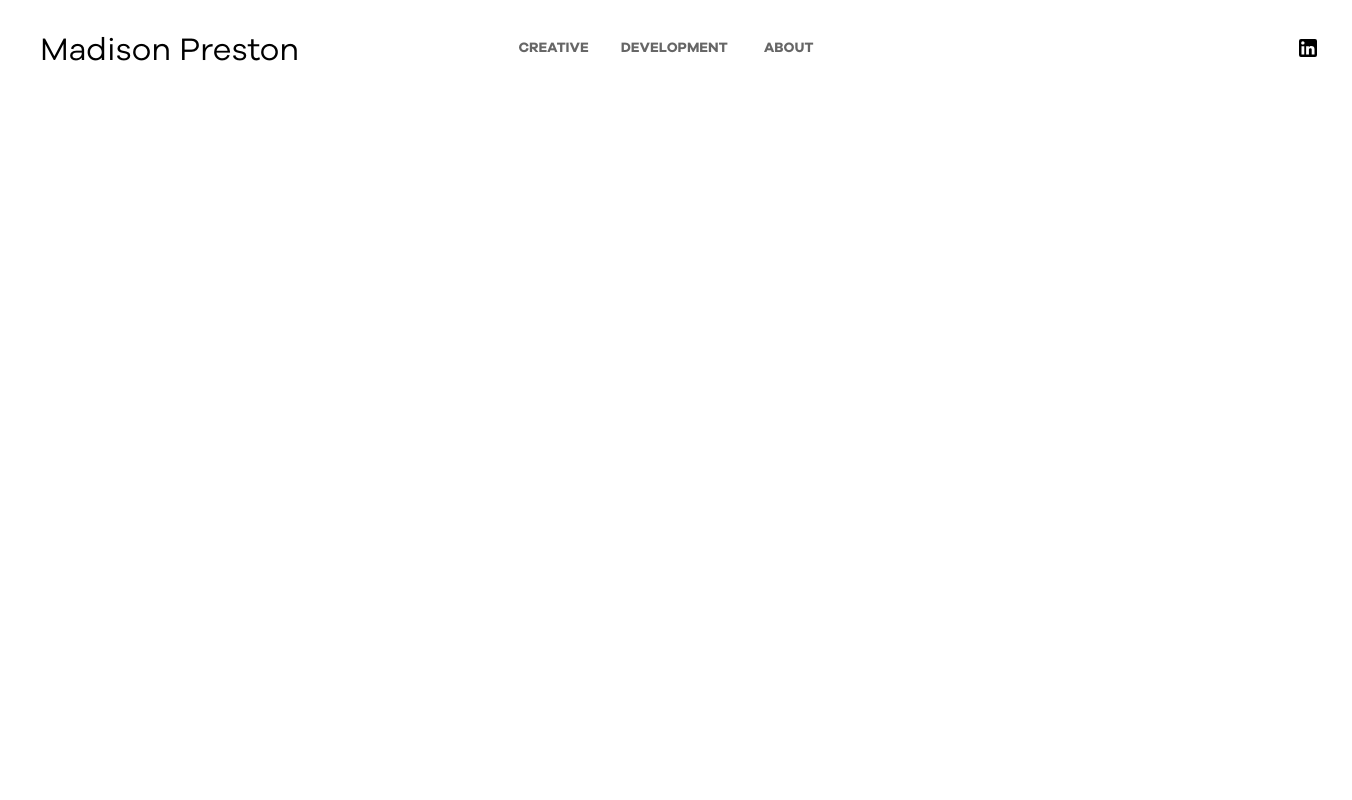
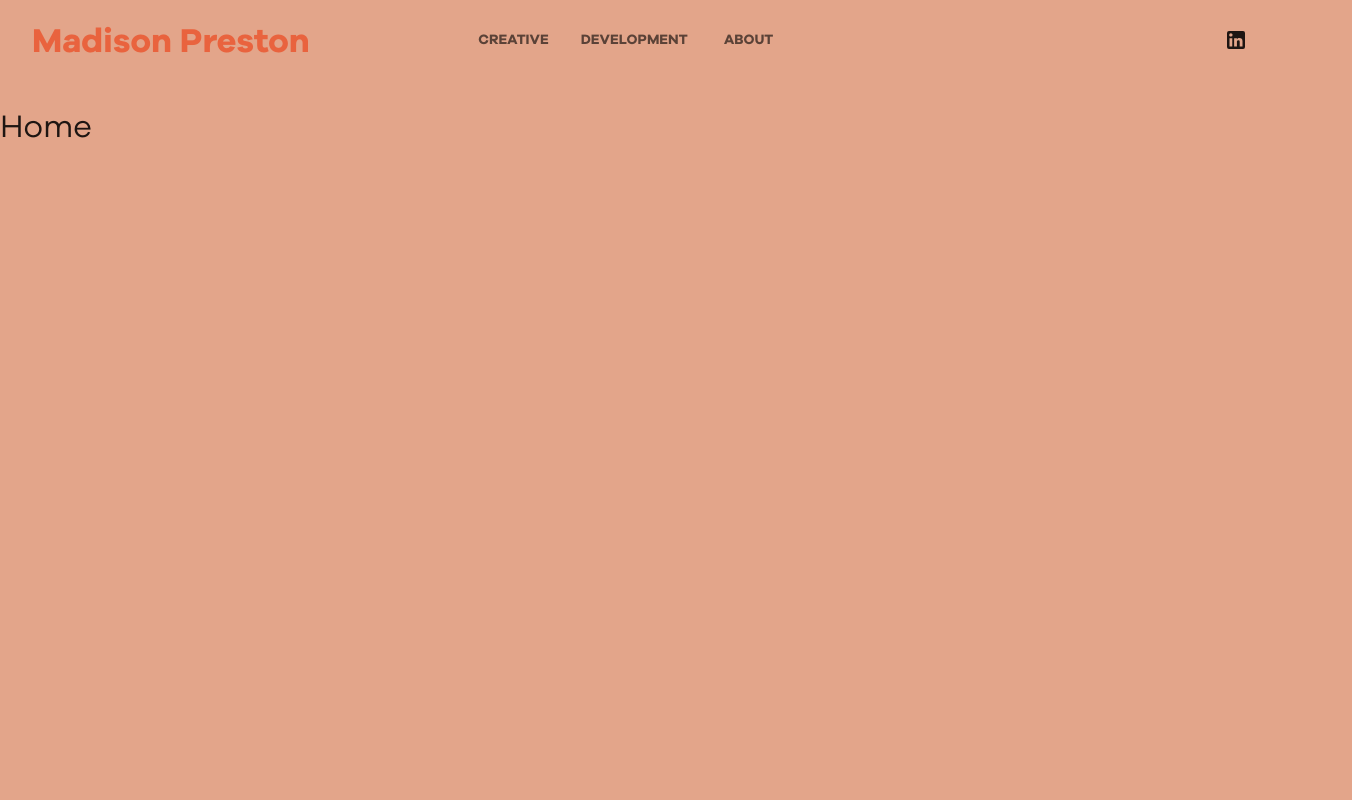
Before and after one commit to mpres08/portfolio, a React (Vite) app in the folder portfolio-front-end/: page / in a window 1280 px wide. Shown: the top 800 px of the page, 1352 px wide, since content can reach past the window. Built offline with nearby package versions, Linux system fonts and the light colour scheme.

Commit message:
implemented theme colors

```diff
--- a/portfolio-front-end/src/Nav/Navbar.jsx
+++ b/portfolio-front-end/src/Nav/Navbar.jsx
@@ -1,4 +1,5 @@
 import * as React from 'react';
+import { Typography } from '@mui/material';
 import Box from '@mui/material/Box';
 import Tab from '@mui/material/Tab';
 import Tabs from '@mui/material/Tabs';
@@ -15,23 +16,33 @@ export default function Navbar() {
   }[location.pathname] ?? false;
 
   return (
-      <Box sx={{ width: '100vw', minHeight: '100vh', display: 'flex', flexDirection: 'column', typography: 'body1' }}>
+      <Box sx={{display: 'flex', flexDirection: 'column', typography: 'body1' }}>
 
         {/* Navbar */}
         <Box sx={{ width: '100%', display: 'flex', alignItems: 'center', paddingY: 2, paddingX: 4, position: 'relative' }}>
 
           {/* Left-Aligned Title */}
           <Box sx={{ flex: 1 }}>
-            <h1 style={{ margin: 0, whiteSpace: 'nowrap' }}>
-              <Link to="/" style={{ textDecoration: 'none', color: 'inherit'}} >
-                Madison Preston
-              </Link>
-            </h1>
+            <Typography
+              variant="h4"
+              component={Link}
+              to="/"
+              sx={{
+                textDecoration: 'none',
+                color: 'primary.main',
+              }}
+            >
+              Madison Preston
+            </Typography>
           </Box>
 
           {/* Centered Tabs */}
           <Box sx={{ flex: 1, display: 'flex', justifyContent: 'center' }}>
-            <Tabs value={currentTab} aria-label="Navigation tabs">
+            <Tabs
+                value={currentTab}
+                textColor="primary"
+                indicatorColor="primary"
+            >
               <Tab label="Creative" value="creative" component={Link} to="/creative" />
               <Tab label="Development" value="development" component={Link} to="/development" />
               <Tab label="About" value="about" component={Link} to="/about"/>
--- a/portfolio-front-end/src/main.jsx
+++ b/portfolio-front-end/src/main.jsx
@@ -5,10 +5,12 @@ import theme from './theme.js'
 import './index.css'
 import './styles.css'
 import App from './App.jsx'
+import {CssBaseline} from "@mui/material";
 
 createRoot(document.getElementById('root')).render(
   <StrictMode>
       <ThemeProvider theme={theme}>
+          <CssBaseline />
           <App />
       </ThemeProvider>
   </StrictMode>,
--- a/portfolio-front-end/src/theme.js
+++ b/portfolio-front-end/src/theme.js
@@ -1,17 +1,17 @@
 import { createTheme } from "@mui/material/styles";
 
 const theme = createTheme({
-    // palette: {
-    //     primary: {
-    //         main:
-    //     },
-    //     secondary: {
-    //         main:
-    //     },
-    //     background: {
-    //         default: "#A0AF72"
-    //     }
-    // },
+    palette: {
+        primary: {
+            main: "#E9633E"
+        },
+        secondary: {
+            main: "#537987"
+        },
+        background: {
+            default: "#E3A58A"
+        }
+    },
     typography: {
         fontFamily: "'Galyon', sans-serif"
     },
```
